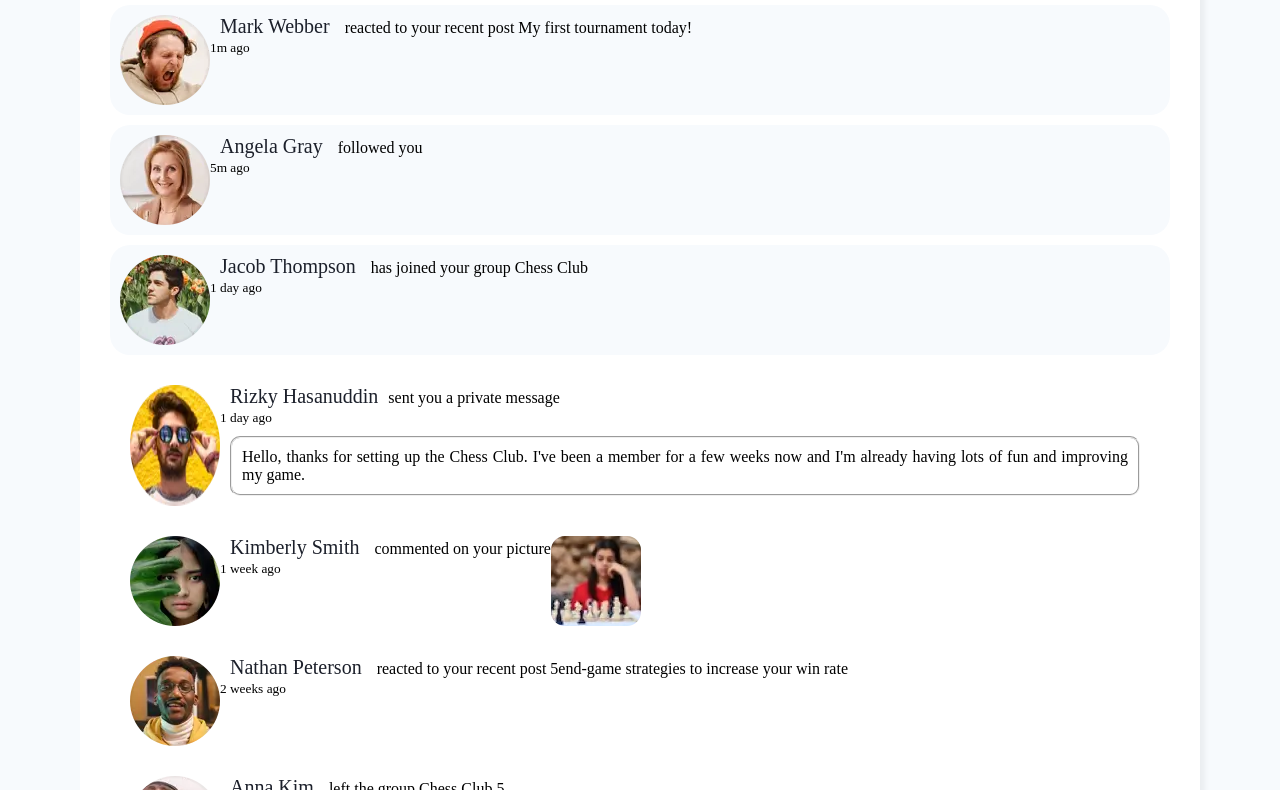
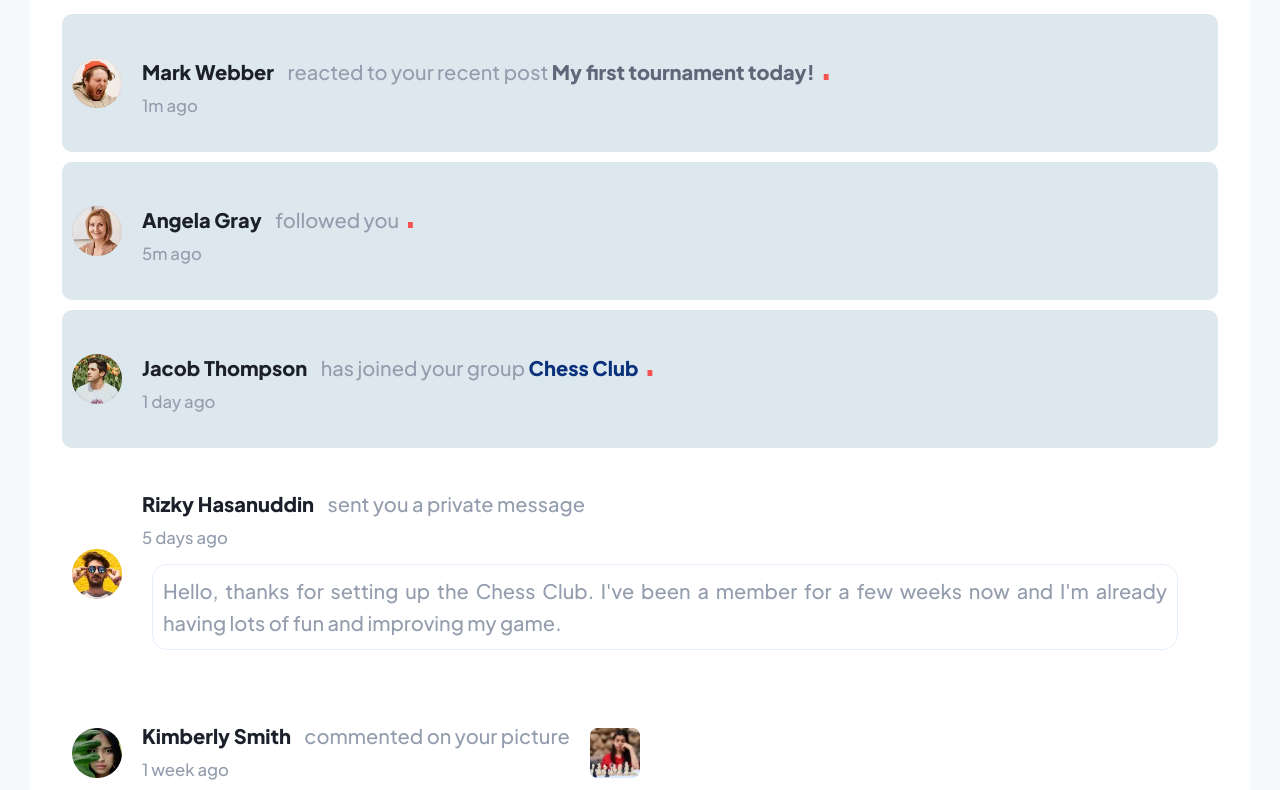
Before and after one commit to Aoamos/Notification, a plain HTML site: page index.html in a window 1280 px wide. Shown: the part 128-918 px from the top of the page. Drawn offline with Linux system fonts and the light colour scheme.

Commit message:
NotificationCLone

```diff
--- a/index.html
+++ b/index.html
@@ -2,96 +2,73 @@
 <html lang="en">
 <head>
     <meta charset="UTF-8">
-  <meta name="viewport" content="width=device-width, initial-scale=1.0"> <!-- displays site properly based on user's device -->
-
+    <meta name="viewport" content="width=device-width, initial-scale=1.0">
     <link rel="icon" type="image/png" sizes="32x32" href="./images/favicon-32x32.png">
+    <title>Frontend Mentor | Notifications page</title>
     <link rel="stylesheet" href="./styles/styles.css">
-
-  <title>Frontend Mentor | Notifications page</title>
 </head>
 <body>
     <div class="container">
         <header class="header">
-            <p>Notifications <span class="alert">3</span></p>
-            <p class="reaction">Mark all as read</p>
+            <p><span class="not">Notifications</span><span class="nub">3</span><p>
+                <p class="read"> Mark all as read</p>
         </header>
         <div class="card bg">
-        <img src="./images/avatar-mark-webber.webp" class="card_img" alt="avatar-mark-webber">
-        <div>
-            <p>
-              <span class="name"> Mark Webber </span> reacted to your recent post<span class="event"> My first tournament today!</span>
-            </p>
+            <img src="./images/avatar-mark-webber.webp" alt="">
+            <div class="text">
+                <p><span class="name"> Mark Webber</span> reacted to your recent post <span class="action">My first tournament today!</span> <span class="dot">.</span> </p>
                 <small>1m ago</small>
             </div>
         </div>
-
         <div class="card bg">
-        <img src="./images/avatar-angela-gray.webp" class="card_img" alt="avatar-angela-gray">
-        <div>
-            <p>
-              <span class="name"> Angela Gray </span> followed you<span class="event"></span>
-            </p>
+            <img src="./images/avatar-angela-gray.webp" alt="">
+            <div class="text">
+                <p><span class="name"> Angela Gray</span> followed you <span class="action"></span> <span class="dot">.</span> </p>
                 <small>5m ago</small>
             </div>
         </div>
-
         <div class="card bg">
-        <img src="./images/avatar-jacob-thompson.webp" class="card_img" alt="avatar-jacob-thompson">
-        <div>
-            <p>
-              <span class="name"> Jacob Thompson </span> has joined your group Chess Club<span class="event"></span>
-            </p>
+            <img src="./images/avatar-jacob-thompson.webp" alt="">
+            <div class="text">
+                <p><span class="name"> Jacob Thompson</span> has joined your group <span class="action club">Chess Club</span> <span class="dot">.</span> </p>
                 <small>1 day ago</small>
             </div>
         </div>
-
         <div class="card">
-        <img src="./images/avatar-rizky-hasanuddin.webp" class="card_img" alt="avatar-rizky-hasanuddin">
-        <div>
-            <p>
-              <span class="name">Rizky Hasanuddin</span>sent you a private message<span class="event"></span>
-            </p>
-            <small>1 day ago</small>
-            <fieldset>Hello, thanks for setting up the Chess Club. I've been a member for a few weeks now and
-              I'm already having lots of fun and improving my game.</fieldset>
-        </div>
+            <img src="./images/avatar-rizky-hasanuddin.webp" alt="">
+            <div class="text">
+                <p><span class="name"> Rizky Hasanuddin</span> sent you a private message <span class="action"></span></p>
+                <small>5 days ago</small>
+                <fieldset>Hello, thanks for setting up the Chess Club. I've been a member for a few weeks now and I'm already having lots of fun and improving my game.</fieldset>
             </div>
 
+        </div>
         <div class="card">
-        <img src="./images/avatar-kimberly-smith.webp" class="card_img" alt="avatar-kimberly-smith">
-        <div>
-            <p>
-              <span class="name"> Kimberly Smith </span> commented on your picture<span class="event"></span>
-            </p>
+            <img src="./images/avatar-kimberly-smith.webp" alt="">
+            <div class="text">
+                <p><span class="name">Kimberly Smith</span> commented on your picture<span class="action"></span> </p>
                 <small>1 week ago</small>
             </div>
-        <img src="./images/image-chess.webp" class="card_img" alt="image-chess">
+            <img src="./images/image-chess.webp" alt="">
         </div>
-
         <div class="card">
-        <img src="./images/avatar-nathan-peterson.webp" class="card_img" alt="avatar-nathan-peterson">
-        <div>
-            <p>
-              <span class="name">Nathan Peterson </span> reacted to your recent post 5<span class="event">end-game strategies to increase your win rate</span>
-            </p>
+            <img src="./images/avatar-nathan-peterson.webp" alt="">
+            <div class="text">
+                <p><span class="name">Nathan Peterson</span> reacted to your recent post <span class="action">5 end-game strategies to increase your win rate</span></p>
                 <small>2 weeks ago</small>
             </div>
         </div>
-
         <div class="card">
-        <img src="./images/avatar-anna-kim.webp" class="card_img" alt="avatar-anna-kim">
-        <div>
-            <p>
-              <span class="name">Anna Kim </span> left the group Chess Club 5<span class="event"></span>
-            </p>
+            <img src="./images/avatar-anna-kim.webp" alt="">
+            <div class="text">
+                <p><span class="name">Anna Kim </span> left the group <span class="action club">Chess Club</span> </p>
                 <small>2 weeks ago</small>
             </div>
         </div>
-
     </div>
     <div class="attribution">
         Challenge by <a href="https://www.frontendmentor.io?ref=challenge" target="_blank">Frontend Mentor</a>.
-    Coded by <a href="#">Your Name Here</a>.
+        Coded by <a href="#">Aoamos</a>.
       </div>
 </body>
 </html>
--- a/styles/styles.css
+++ b/styles/styles.css
@@ -1,5 +1,5 @@
 
-@import url('https://fonts.googleapis.com/css2?family=Plus+Jakarta+Sans:ital,wght@0,500;0,800;1,800&display=swap');
+@import url('https://fonts.googleapis.com/css2?family=Plus+Jakarta+Sans:wght@500;800&display=swap');
 :root{
     --White: hsl(0, 0%, 100%);
     --Very-light-grayish-blue: hsl(210, 60%, 98%);
@@ -18,80 +18,125 @@
 }
 
 body{
-    Font-size : 16px;
-    font-family : 'Plus Jakarta Sans' sans-serif;
+    Font-size : 15px;
+    font-family: 'Plus Jakarta Sans', sans-serif;
     background-color: var(--Very-light-grayish-blue);
     display: flex;
     flex-direction: column;
     align-items: center;
     justify-content: center;
-    height: calc(100vh- 1px);
-    margin: 5rem;
 }
 
+img{
+    max-width: 50px;
+    max-height: 50px;
+    align-self: center;
+    padding: 0;
+    margin: 0;
+}
 .container{
     background-color: var(--White);
-    padding: 1.25rem;
-    border-radius: 0.625rem;
-    box-shadow: 5px 5px 5px rgba(0,0,0,0.05);
-    margin-bottom: 2rem;
+    padding: 2rem;
+    border-radius: 20px;
+    max-width: 1400px;
+    margin: 30px;
+
 }
 
 .header{
+    width: 100%;
+    padding: 10px 0 30px 0;
+    font-size: 20px;
     display: flex;
     justify-content: space-between;
+    color: var(--Grayish-blue);
+}
+.not{
+    padding-right: 10px;
+    font-size: 2rem;
+    font-weight: bolder;
     color: var(--Very-dark-blue);
-    font-size: 20px;
-    font-weight: bold;
 }
-.alert{
-    background: var(--Blue);
+
+.nub{
+    background-color: var(--Blue);
     color: var(--White);
     padding: 2px 10px;
-    font-size: 20px;
-    border-radius: 3px;
-}
-
-.name{
-    font-size: 20px;
-    color: var(--Very-dark-blue);
-    padding: 10px;}
-
-.reaction{
-    font-size: 15px;
-    font-family: 'Plus Jakarta Sans' sans-serif;
-    color: var(--Grayish-blue);
+    border-radius: 5px;
 }
 
 .card{
     display: flex;
-    justify-content: stretch;
-    margin: 30px;
-    text-align: justify;
-
+    padding: 10px;
+}
+.bg{
+    background-color: var(--Light-grayish-blue-2);
+    margin-bottom: 10px;
+    border-radius: 10px;
 }
 
-.card_img{
-    max-width: 20%;
+.text{
+    text-align: justify;
+    line-height: 20px;
+    padding: 20px;
+    font-family:'Plus Jakarta Sans', sans-serif;
+    line-height: 2rem;
+    font-size: 20px;
 }
 
-.bg{
-    background-color: var(--Very-light-grayish-blue);
-    padding: 10px;
-    margin: 10px;
-    border-radius: 20px;
+.name{
+    font-weight:bold;
+    padding-right: 10px;
+    color: var(--Very-dark-blue);
+    cursor: pointer;
 }
+
+.text{
+    color: var(--Grayish-blue);
+}
+.action{
+    color: var(--Dark-grayish-blue);
+    font-weight: bold;
+    cursor: pointer;
+}
+.name:hover, .action:hover{
+    color: var(--Blue);
+    font-weight: bold;
+    font-size: 22px;
+}
+
+.club{
+    color: var(--Blue);
+    font-weight: bold;
+}
+.read{
+    cursor: pointer;
+}
+.read:hover{
+    color: var(--Blue);
+    font-weight: bold;
+}
+
+
 fieldset{
-    border-radius: 10px;
+    border-radius: 15px;
     margin: 10px;
     padding: 10px;
+    border: 1px solid var(--Light-grayish-blue-1);
+
 }
 fieldset:hover{
     background-color: var(--Light-grayish-blue-1);
 }
+.dot{
+    color: var(--Red);
+    border-radius: 100%;
+    font-size: 50px;
+}
+
 
 .attribution {
-    font-size: 11px;
+    font-size: 20px;
     text-align: center;
 }
     .attribution a {
```
Lines whose indentation alone changed are shown as unchanged.
